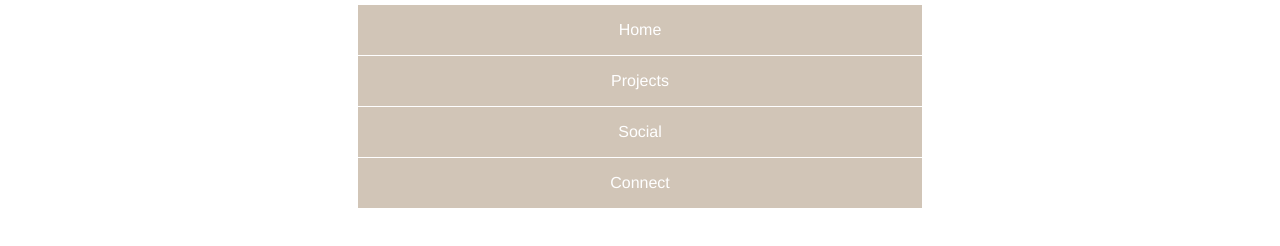
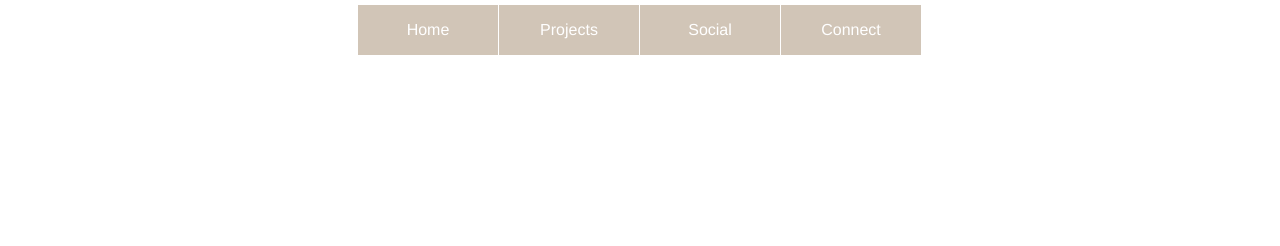
Before and after one commit to sgruse/portfolio_assignment, a plain HTML site: page index.html in a window 1280 px wide. Shown: the part 128-374 px from the top of the page. Drawn offline with nearby package versions, Linux system fonts and the light colour scheme.

```diff
--- a/css/stylesheet.css
+++ b/css/stylesheet.css
@@ -145,22 +145,3 @@
 
 
   @media screen and (min-width: 600px){
-
-ul {
-  position: static;
-  /*display: none;*/
-}
-
-li {
-  margin-bottom: 1px;
-}
-
-ul li, li a {
-  width: 100%;
-}
-/*
-.show-menu {
-  display: block;
-}*/
-
-}
```
Also changed, not shown: css/base.css (added), css/module.css (added), css/states.css (added).
